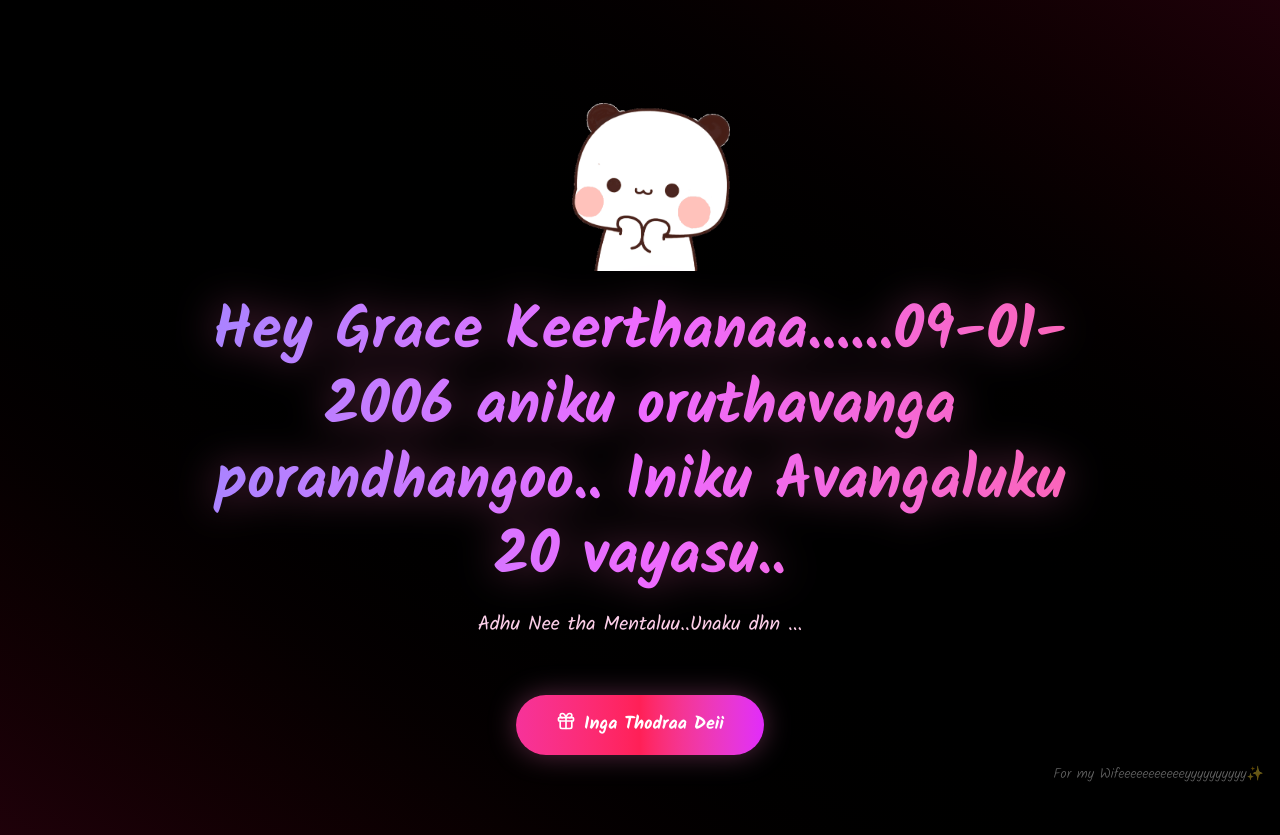
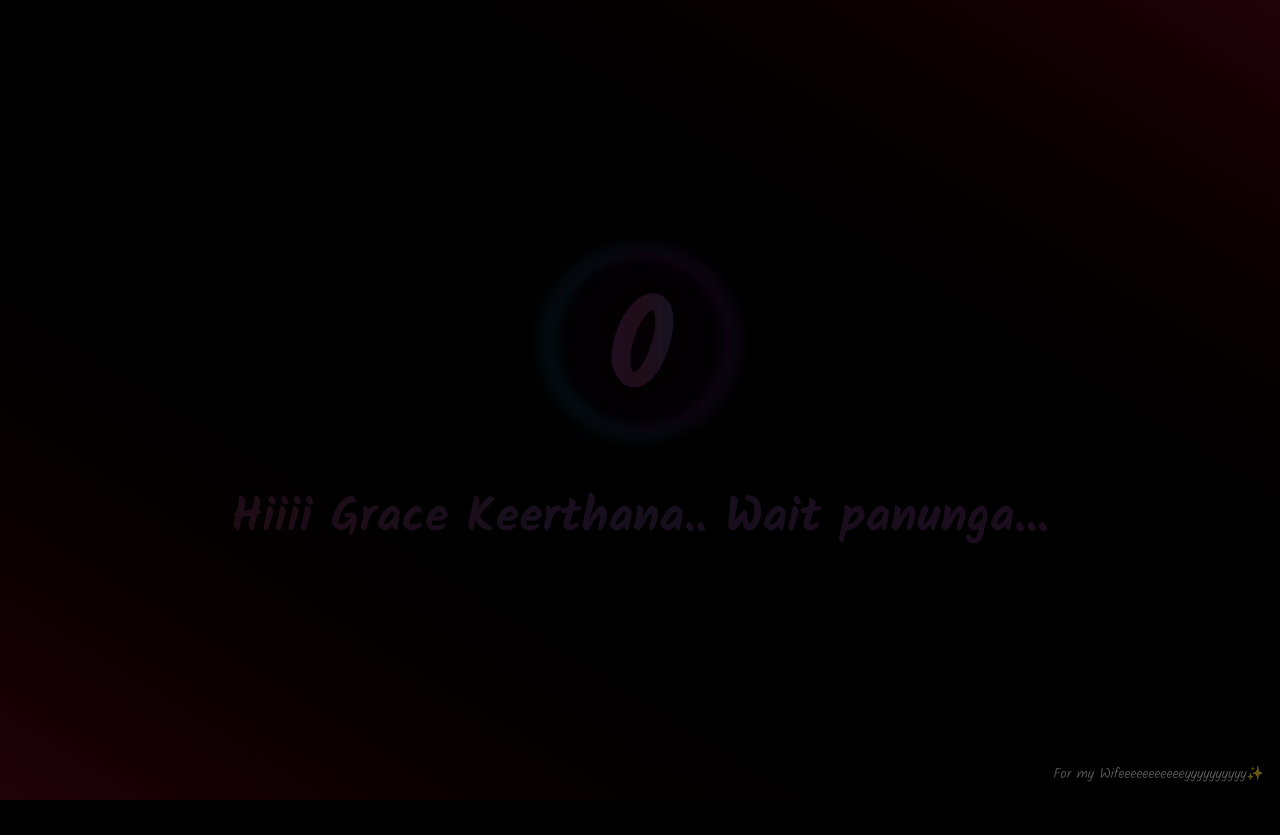
Before and after one commit to san0930/forsample, a Next.js app: page / in a window 1280 px wide. After the commit the page ends 800 px from the top, so only its background shows below. Built offline with nearby package versions, Linux system fonts and the light colour scheme.

Commit message:
Update LoaderScreen.jsx

```diff
--- a/src/components/screens/LoaderScreen.jsx
+++ b/src/components/screens/LoaderScreen.jsx
@@ -4,7 +4,7 @@ import { useEffect, useState } from "react"
 import { motion } from "framer-motion"
 
 export default function LoaderScreen({ onDone }) {
-    const [count, setCount] = useState(3)
+    const [count, setCount] = useState(5)
 
     useEffect(() => {
         const t = setInterval(() => {
@@ -43,7 +43,7 @@ export default function LoaderScreen({ onDone }) {
                 animate={{ opacity: [0.8, 1, 0.8] }}
                 transition={{ duration: 2, repeat: Infinity, ease: "easeInOut" }}
             >
-                Wait Pannu Varum...
+                Hiiii Grace Keerthana.. Wait panunga...
             </motion.h1>
         </div>
     )
```
